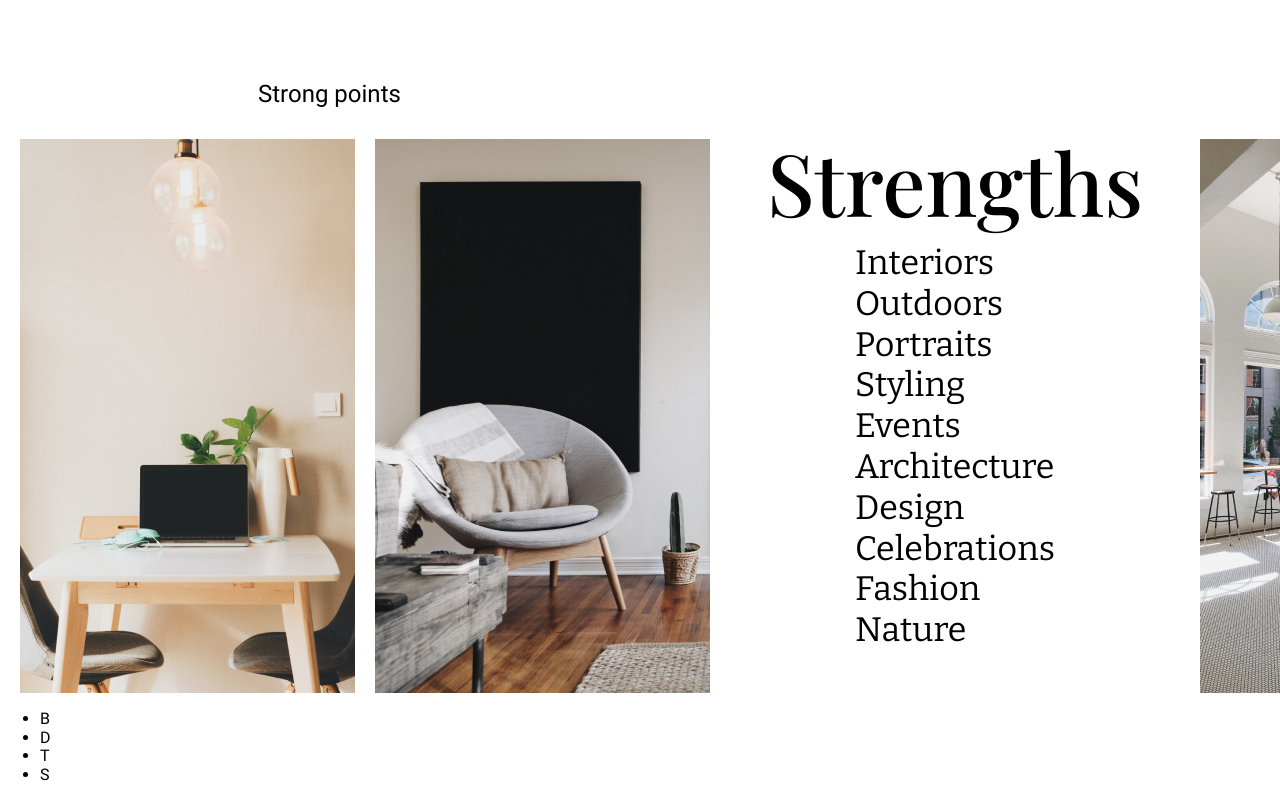
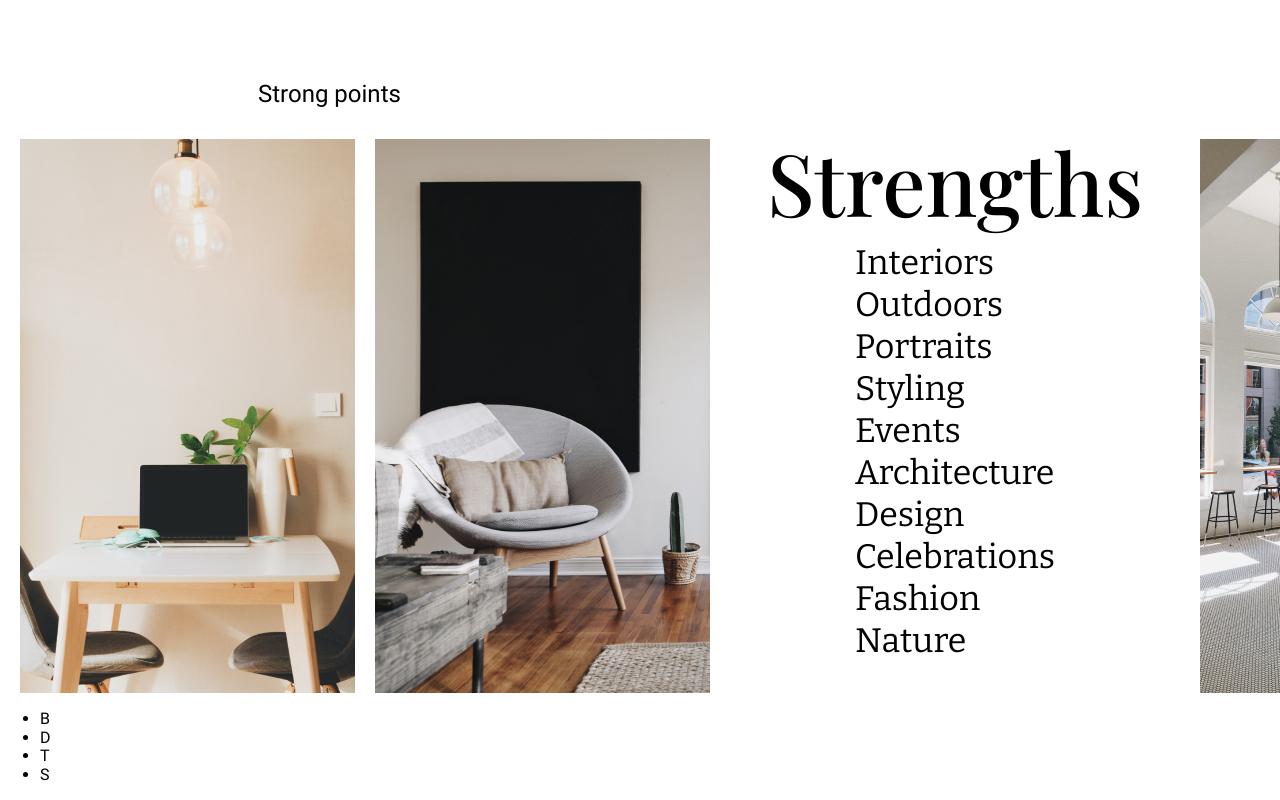
Before and after one commit to v-nvtsk/otus-css-novitskiy, a plain HTML site: page index.html in a window 1280 px wide. Shown: the part 4173-4973 px from the top of the page. Drawn offline with Linux system fonts and the light colour scheme.

Commit message:
Add strengths__item element height 42px as in mockup

```diff
--- a/style.css
+++ b/style.css
@@ -757,5 +757,5 @@ section.strong-points .gallery__card--central {
 .strengths__item {
   font-family: "Bitter";
   font-size: 34px;
-  line-height: 1.2;
+  height: 42px;
 }
```
